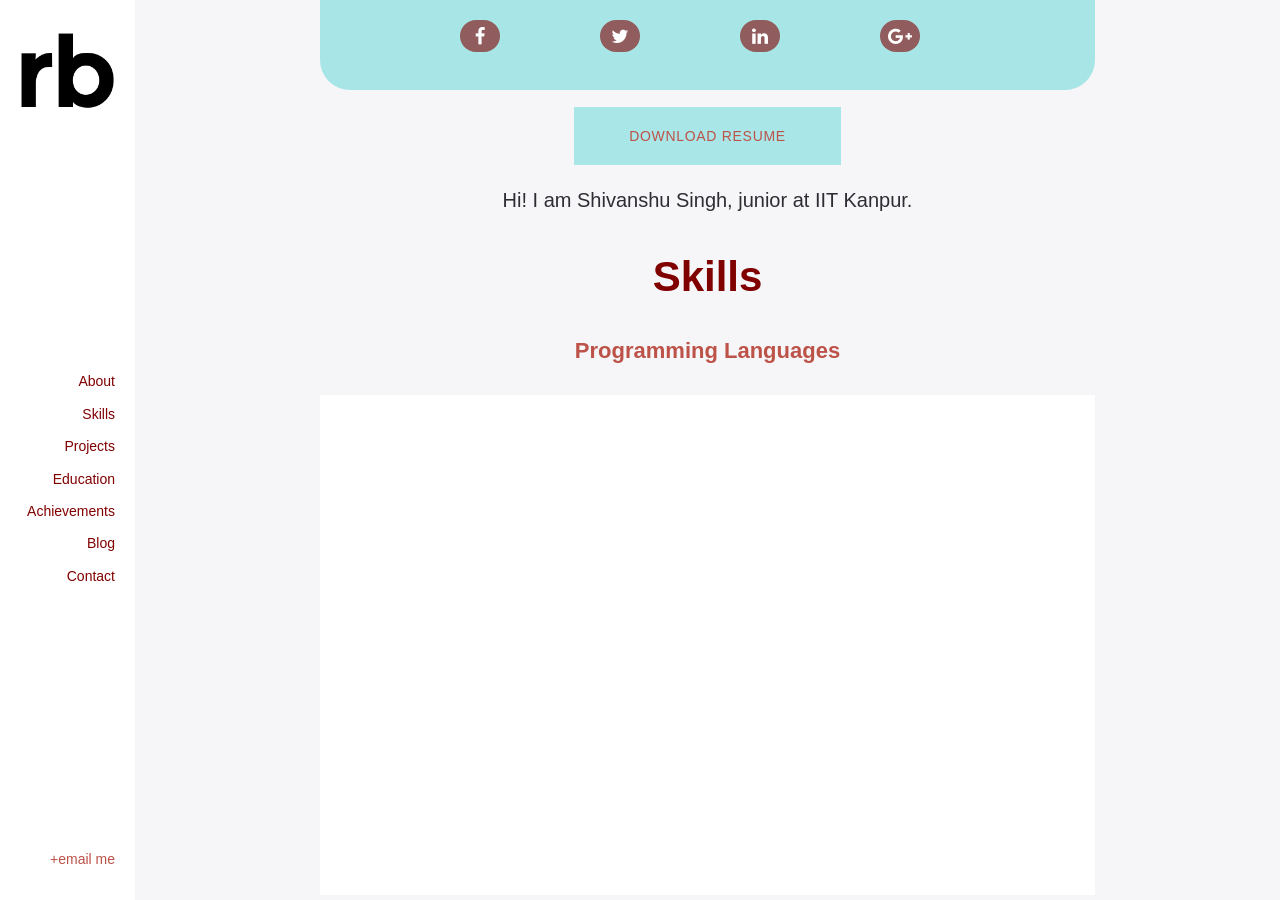
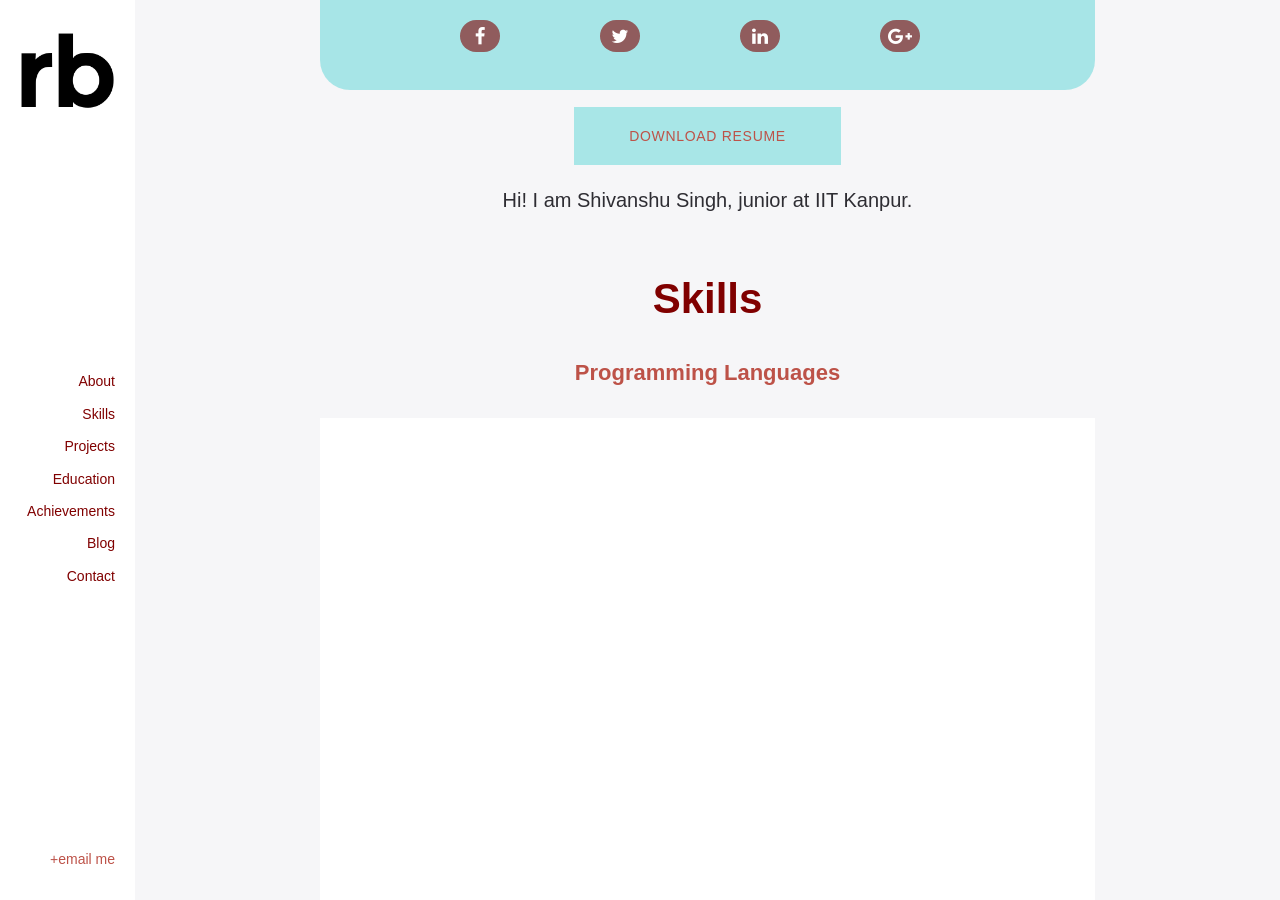
Before and after one commit to shivnshu/homepage, a Jekyll site: the page built from index.html, in a window 1280 px wide and 900 px high, scrolled down 1320 px. Built offline with Jekyll 4.4.1, drawn with Linux system fonts in a browser that asks for light colours; Markdown is read by kramdown in place of the engine named in the settings.

Commit message:
made projects section refactoring

```diff
--- a/_includes/section-projects.html
+++ b/_includes/section-projects.html
@@ -1 +1 @@
-<section class="projects"></section>
+<section class="projects"><h2>Projects</h2></section>
--- a/_jadefiles/section-projects.jade
+++ b/_jadefiles/section-projects.jade
@@ -1 +1,2 @@
 section.projects
+    h2 Projects
--- a/assets/css/3-sections/home-skills.sass
+++ b/assets/css/3-sections/home-skills.sass
@@ -2,6 +2,7 @@
     h2
         text-align: center
         color: rgb(128, 0, 0)
+        margin-top: 5%
 
     div.programming-div
         h4
--- a/assets/css/main.css
+++ b/assets/css/main.css
@@ -710,7 +710,8 @@
 
 section.skills h2 {
   text-align: center;
-  color: maroon; }
+  color: maroon;
+  margin-top: 5%; }
 
 section.skills div.programming-div h4 {
   text-align: center; }
@@ -762,10 +763,10 @@
   height: 500px;
   width: 775px; }
 
-section.projects {
-  background-color: red;
-  height: 500px;
-  width: 775px; }
+section.projects h2 {
+  margin-top: 5%;
+  text-align: center;
+  color: maroon; }
 
 .home-wrap {
   display: -ms-flexbox;
```
Also changed, not shown: assets/css/3-sections/home-projects.sass (+4 -3 lines), 1 other file.
